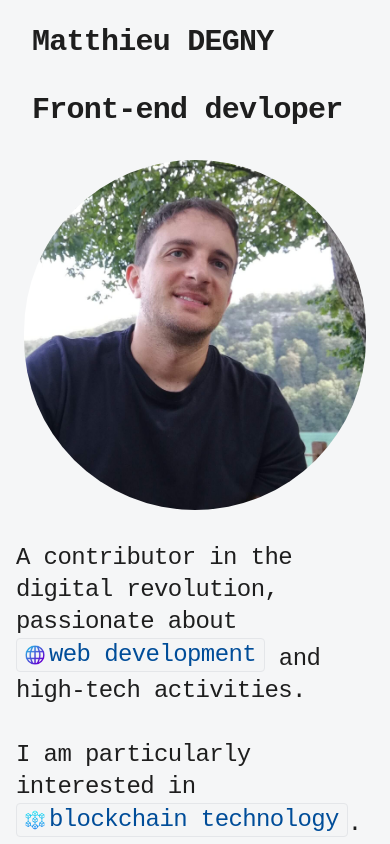
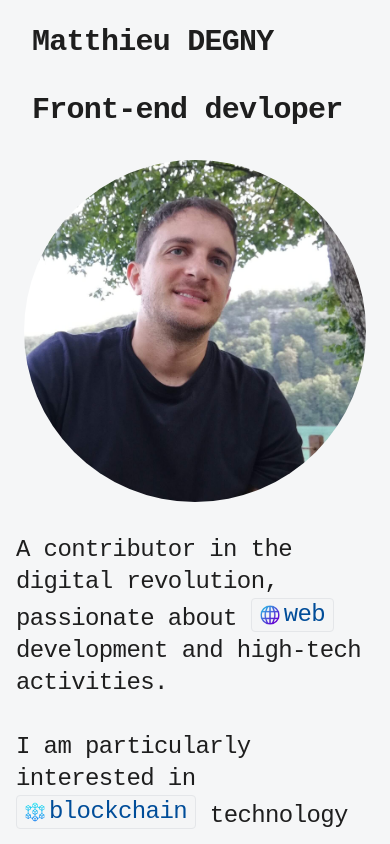
Before and after one commit to Matthieudegny/2024_PortFolio, a Next.js app: page / in a window 390 px wide. Shown: the top 844 px of the page. Built offline with nearby package versions, Linux system fonts and the light colour scheme.

Commit message:
test opti Image intro

```diff
--- a/src/components/Introduction.tsx
+++ b/src/components/Introduction.tsx
@@ -21,15 +21,14 @@ const Introduction = () => {
           </div>
         </div>
         <div className="order-2 md:order-1 flex items-center justify-center w-[100%] md:w-[50%] xl:w-[50%]">
-          <div className=" rounded-full w-[350px] h-[350px] relative ">
           <Image
             src="/assets/photo_profile.jpg"
             alt="Picture of the author"
-              fill
+            width={350}
+            height={350}
             priority
             className="rounded-full aspect-square object-cover"
           />
-          </div>
         </div>
       </div>
       <h2 className=" leading-8 md:leading-10 font-light">
@@ -37,18 +36,18 @@ const Introduction = () => {
         <Span>
           <span role="img" aria-hidden="true">
             <EarthIcon size={20} />
-          </span>
-          web development
+          </span>{" "}
+          web
         </Span>{" "}
-        and high-tech activities. <br className="block md:hidden" />
+        development and high-tech activities. <br className="block md:hidden" />
         <br className="block md:hidden" />I am particularly interested in{" "}
         <Span>
           <span role="img" aria-hidden="true">
             <BlockchainIcon size={20} />
-          </span>
-          blockchain technology
-        </Span>
-        .
+          </span>{" "}
+          blockchain
+        </Span>{" "}
+        technology .
       </h2>
     </Section>
   );
```
Lines whose indentation alone changed are shown as unchanged.
